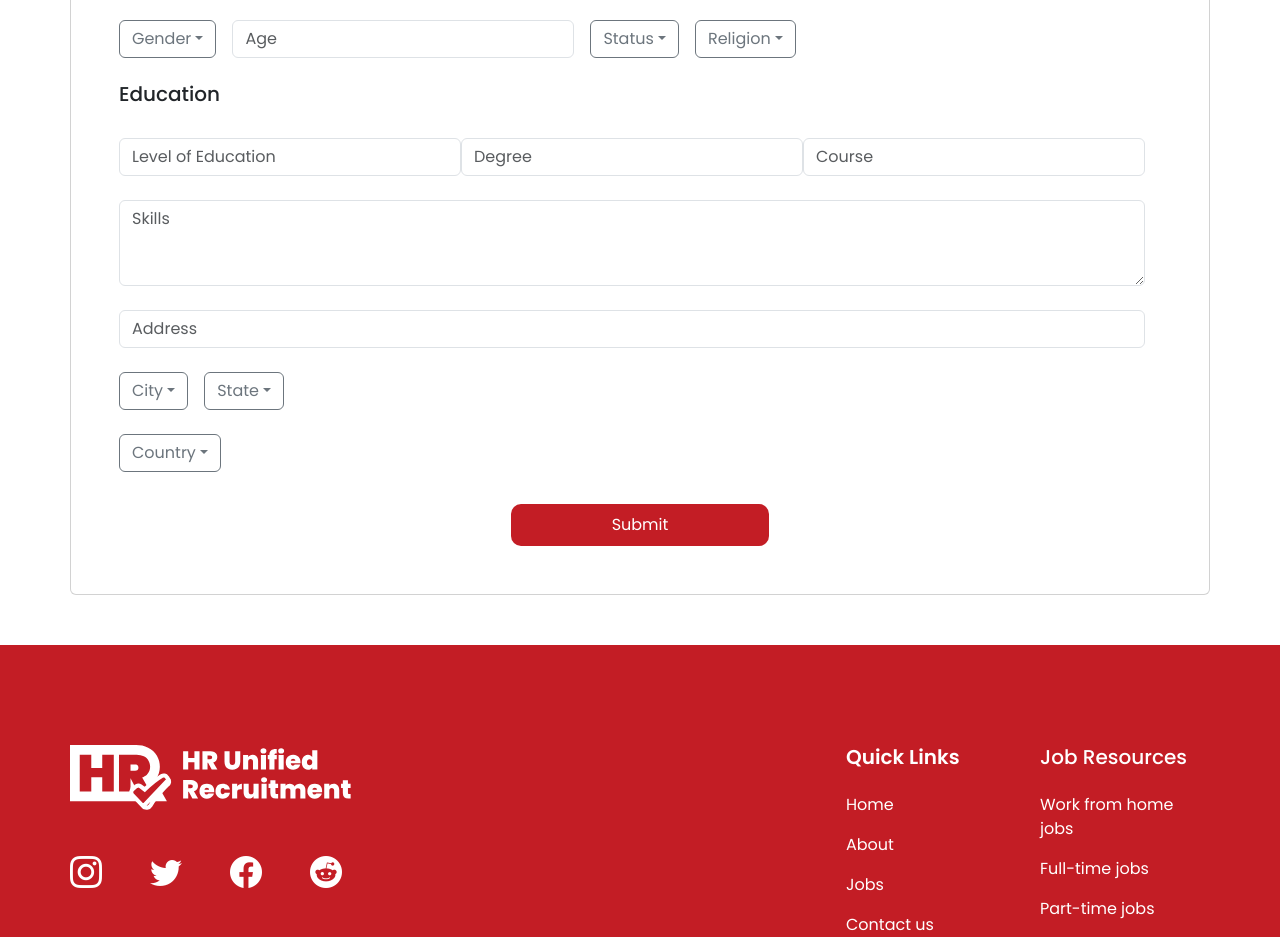
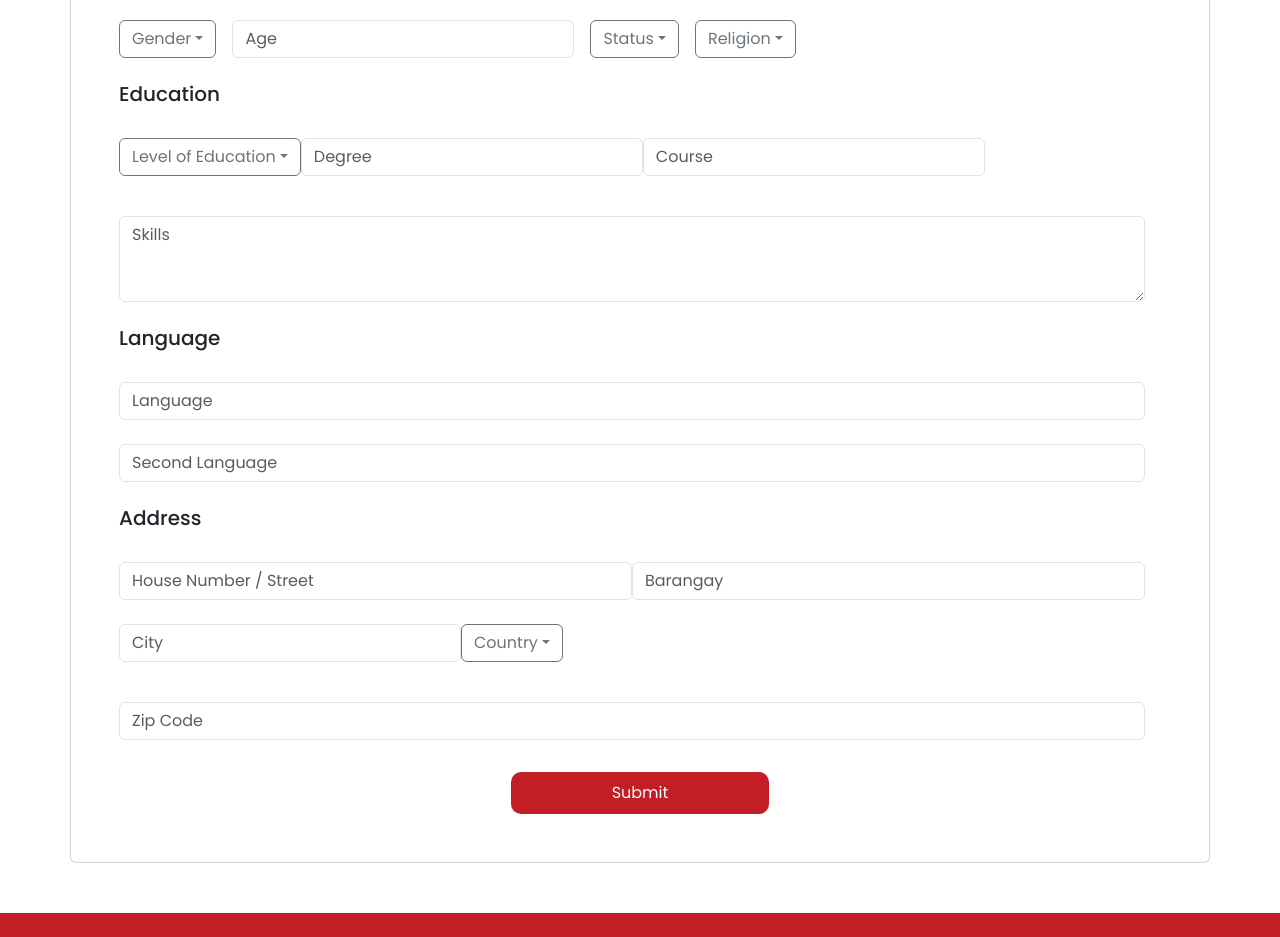
Before and after one commit to JayThreeme/hr-unified-recruitment-website, a React (Vite) app: page /application/form3 in a window 1280 px wide. Shown: the part 640-1577 px from the top of the page. Built offline with nearby package versions, Linux system fonts and the light colour scheme.

Commit message:
application thanks component

```diff
--- a/src/Pages/Components/Application/ApplicationFormOne.jsx
+++ b/src/Pages/Components/Application/ApplicationFormOne.jsx
@@ -324,7 +324,7 @@ const ApplicationFormOne = () => {
             {/* Gender */}
             <div className="d-grid gap-4">
               <h6 className="fw-bold p-0 m-0">
-                2. Are you a software engineer or not?
+                Gender
               </h6>
               <div className="input-group mb-3">
                 <ul className="list-unstyled d-grid gap-4">
--- a/src/Pages/Components/Application/ApplicationFormThree.jsx
+++ b/src/Pages/Components/Application/ApplicationFormThree.jsx
@@ -60,10 +60,11 @@ const ApplicationFormThree = () => {
 
             {/* forms */}
             <div className="d-grid gap-4">
-
               <div className="input-group mb-3">
                 <ul className="list-unstyled d-grid gap-4">
-                  <li><h5>Personal Details</h5></li>
+                  <li>
+                    <h5>Personal Details</h5>
+                  </li>
                   <li>
                     <div className="d-flex align-items-center">
                       <input
@@ -176,17 +177,43 @@ const ApplicationFormThree = () => {
                     </div>
                   </li>
                   {/* education */}
-                  <li><h5>Education </h5></li>
+                  <li>
+                    <h5>Education </h5>
+                  </li>
                   <li>
                     <div className="d-flex column-gap-3">
+                      <div className="d-grid gap-4">
+                        <div className="input-group mb-3">
+                          <ul className="list-unstyled d-grid gap-4">
+                            <li>
+                              <div className="d-flex column-gap-3">
+                                <div className="d-flex align-items-center">
+                                  <button
+                                    className="btn btn-outline-secondary dropdown-toggle"
+                                    type="button"
+                                    data-bs-toggle="dropdown"
+                                    aria-expanded="false"
+                                  >
+                                    Level of Education
+                                  </button>
+                                  <ul className="dropdown-menu">
+                                    <li>
+                                      <a className="dropdown-item" href="#">
+                                        Elementary
+                                      </a>
+                                    </li>
+                                    <li>
+                                      <a className="dropdown-item" href="#">
+                                        High School
+                                      </a>
+                                    </li>
+                                    <li>
+                                      <a className="dropdown-item" href="#">
+                                        College
+                                      </a>
+                                    </li>
+                                  </ul>
 
-                      <div className="d-flex align-items-center">
-                        <input
-                          className="form-control"
-                          type="text"
-                          name="option"
-                          placeholder="Level of Education"
-                        />
                                   <input
                                     className="form-control"
                                     type="text"
@@ -202,6 +229,11 @@ const ApplicationFormThree = () => {
                                 </div>
                               </div>
                             </li>
+                          </ul>
+                        </div>
+                      </div>
+                    </div>
+                  </li>
                   {/* skill */}
                   <li>
                     <textarea
@@ -210,86 +242,65 @@ const ApplicationFormThree = () => {
                       rows="3"
                     ></textarea>
                   </li>
+                  {/* Language */}
+                  <li>
+                    <h5>Language </h5>
+                  </li>
                   <li>
                     <div className="d-flex align-items-center">
                       <input
                         className="form-control"
                         type="text"
                         name="option"
-                        placeholder="Address"
+                        placeholder="Language"
                       />
                     </div>
                   </li>
                   <li>
-                    <div className="d-flex column-gap-3">
-                      <div className="d-flex align-items-center">
-                        <button
-                          className="btn btn-outline-secondary dropdown-toggle"
-                          type="button"
-                          data-bs-toggle="dropdown"
-                          aria-expanded="false"
-                        >
-                          City
-                        </button>
-                        <ul className="dropdown-menu">
+                    <div className="">
+                      <input
+                        className="form-control"
+                        type="text"
+                        name="option"
+                        placeholder="Second Language"
+                      />
+                    </div>
+                  </li>
+                  {/* address */}
                   <li>
-                            <a className="dropdown-item" href="#">
-                              Baguio
-                            </a>
-                          </li>
-                          <li>
-                            <a className="dropdown-item" href="#">
-                              Pangasinan
-                            </a>
-                          </li>
-                          <li>
-                            <a className="dropdown-item" href="#">
-                              Manila
-                            </a>
-                          </li>
-                          <li>
-                            <a className="dropdown-item" href="#">
-                              La Union
-                            </a>
-                          </li>
-                        </ul>
-                      </div>
-                      <div className="d-flex align-items-center">
-                        <button
-                          className="btn btn-outline-secondary dropdown-toggle"
-                          type="button"
-                          data-bs-toggle="dropdown"
-                          aria-expanded="false"
-                        >
-                          State
-                        </button>
-                        <ul className="dropdown-menu">
-                          <li>
-                            <a className="dropdown-item" href="#">
-                              State1
-                            </a>
-                          </li>
-                          <li>
-                            <a className="dropdown-item" href="#">
-                              State2
-                            </a>
-                          </li>
-                          <li>
-                            <a className="dropdown-item" href="#">
-                              State3
-                            </a>
-                          </li>
-                          <li>
-                            <a className="dropdown-item" href="#">
-                              State4
-                            </a>
-                          </li>
-                        </ul>
-                      </div>
-                    </div>
+                    <h5>Address </h5>
                   </li>
                   <li>
                     <div className="d-flex align-items-center">
+                      <input
+                        className="form-control"
+                        type="text"
+                        name="option"
+                        placeholder="House Number / Street"
+                      />
+                      <input
+                        className="form-control"
+                        type="text"
+                        name="option"
+                        placeholder="Barangay"
+                      />
+                    </div>
+                  </li>
+
+                  <li>
+                    <div className="d-flex column-gap-3">
+                      <div className="d-grid gap-4">
+                        <div className="input-group mb-3">
+                          <ul className="list-unstyled d-grid gap-4">
+                            <li>
+                              <div className="d-flex column-gap-3">
+                                <div className="d-flex align-items-center">
+                                  <input
+                                    className="form-control"
+                                    type="text"
+                                    name="option"
+                                    placeholder="City"
+                                  />
                                   <button
                                     className="btn btn-outline-secondary dropdown-toggle"
                                     type="button"
@@ -306,20 +317,31 @@ const ApplicationFormThree = () => {
                                     </li>
                                     <li>
                                       <a className="dropdown-item" href="#">
-                            USA
-                          </a>
-                        </li>
-                        <li>
-                          <a className="dropdown-item" href="#">
                                         Japan
                                       </a>
                                     </li>
                                     <li>
                                       <a className="dropdown-item" href="#">
-                            Canada
+                                        North Korea
                                       </a>
                                     </li>
                                   </ul>
+                                </div>
+                              </div>
+                            </li>
+                          </ul>
+                        </div>
+                      </div>
+                    </div>
+                  </li>
+                  <li>
+                    <div className="">
+                      <input
+                        className="form-control"
+                        type="text"
+                        name="option"
+                        placeholder="Zip Code"
+                      />
                     </div>
                   </li>
                 </ul>
@@ -328,7 +350,7 @@ const ApplicationFormThree = () => {
 
             {/* button */}
             <div className="text-center">
-              <Link to="/application/form3">
+              <Link to="/application/thanks">
                 <button
                   className="btn text-white button-style1"
                   style={{
```
Also changed, not shown: src/Pages/Components/Application/ApplicationFormThanks.jsx (+66 -1 lines). Lines whose indentation alone changed are shown as unchanged.
